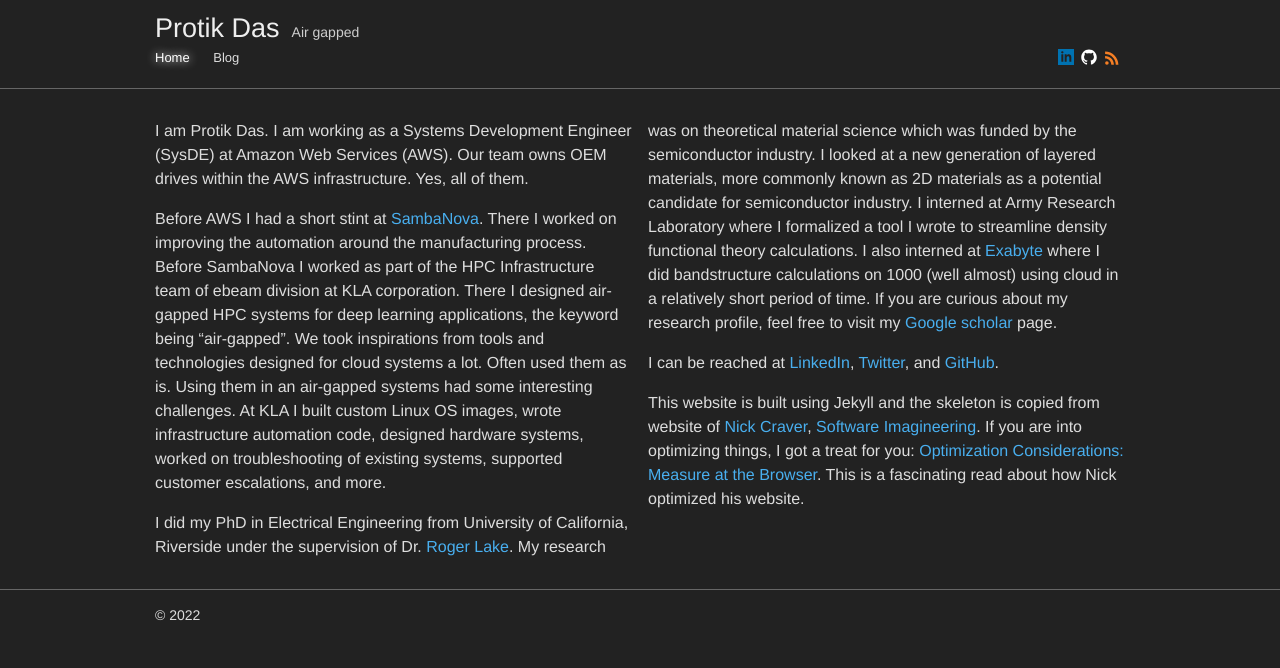
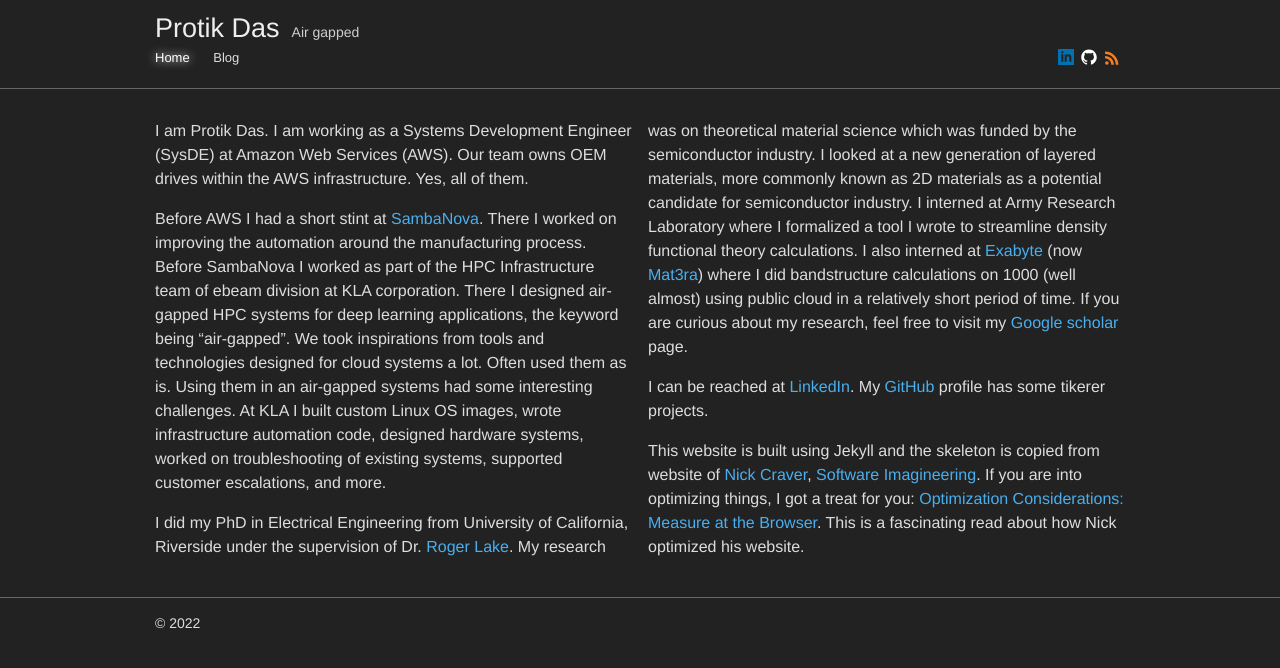
Before and after one commit to protik77/protik77.github.io, a Jekyll site: the page built from index.html, in a window 1280 px wide. Shown: the top 668 px of the page. Built offline with Jekyll 4.4.1, drawn with Linux system fonts in a browser that asks for light colours.

Commit message:
update links

```diff
--- a/_includes/about.md
+++ b/_includes/about.md
@@ -3,8 +3,8 @@ I am Protik Das. I am working as a Systems Development Engineer (SysDE) at Amazo
 
 Before AWS I had a short stint at [SambaNova](http://sambanova.ai). There I worked on improving the automation around the manufacturing process. Before SambaNova I worked as part of the HPC Infrastructure team of ebeam division at KLA corporation. There I designed air-gapped HPC systems for deep learning applications, the keyword being "air-gapped". We took inspirations from tools and technologies designed for cloud systems a lot. Often used them as is. Using them in an air-gapped systems had some interesting challenges. At KLA I built custom Linux OS images, wrote infrastructure automation code, designed hardware systems, worked on troubleshooting of existing systems, supported customer escalations, and more.
 
-I did my PhD in Electrical Engineering from University of California, Riverside under the supervision of Dr. [Roger Lake](https://intra.ece.ucr.edu/~rlake/). My research was on theoretical material science which was funded by the semiconductor industry. I looked at a new generation of layered materials, more commonly known as 2D materials as a potential candidate for semiconductor industry. I interned at Army Research Laboratory where I formalized a tool I wrote to streamline density functional theory calculations. I also interned at [Exabyte](https://exabyte.io/) where I did bandstructure calculations on 1000 (well almost) using cloud in a relatively short period of time. If you are curious about my research profile, feel free to visit my [Google scholar](https://scholar.google.com/citations?user=RcgIf7MAAAAJ&hl=en) page.
+I did my PhD in Electrical Engineering from University of California, Riverside under the supervision of Dr. [Roger Lake](https://intra.ece.ucr.edu/~rlake/). My research was on theoretical material science which was funded by the semiconductor industry. I looked at a new generation of layered materials, more commonly known as 2D materials as a potential candidate for semiconductor industry. I interned at Army Research Laboratory where I formalized a tool I wrote to streamline density functional theory calculations. I also interned at [Exabyte](https://exabyte.io/) (now [Mat3ra](https://mat3ra.com/)) where I did bandstructure calculations on 1000 (well almost) using public cloud in a relatively short period of time. If you are curious about my research, feel free to visit my [Google scholar](https://scholar.google.com/citations?user=RcgIf7MAAAAJ&hl=en) page.
 
-I can be reached at [LinkedIn](https://www.linkedin.com/in/protik-das/), [Twitter](https://twitter.com/protikdas), and [GitHub](https://github.com/protik77).
+I can be reached at [LinkedIn](https://www.linkedin.com/in/protik-das/). My [GitHub](https://github.com/protik77) profile has some tikerer projects.
 
 This website is built using Jekyll and the skeleton is copied from website of [Nick Craver](https://nickcraver.com/), [Software Imagineering](https://github.com/NickCraver/nickcraver.github.com). If you are into optimizing things, I got a treat for you: [Optimization Considerations: Measure at the Browser](https://nickcraver.com/blog/2015/03/24/optimization-considerations/). This is a fascinating read about how Nick optimized his website.
```
